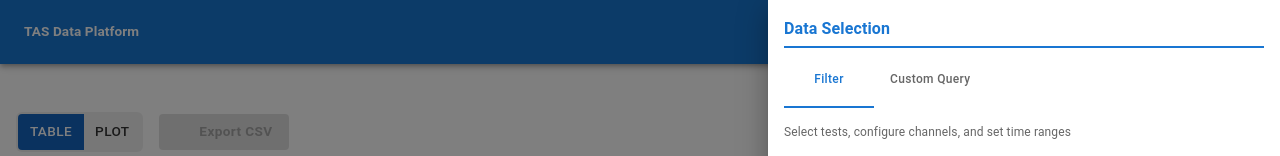
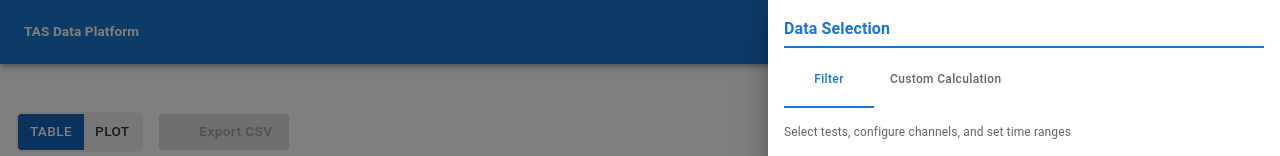
Before and after one commit to react-angular-standards/test-react, a React (Create React App) app: page / in a window 1280 px wide. Shown: the top 156 px of the page. Built offline with nearby package versions, Linux system fonts and the light colour scheme; no server answers; data requests are answered from the project's data file; some icons are missing.

Commit message:
Rename Custom Query to Custom Calculation

```diff
--- a/src/pages/HistoricalDataRefactored.tsx
+++ b/src/pages/HistoricalDataRefactored.tsx
@@ -517,7 +517,8 @@ const HistoricalDataRefactored: React.FC = () => {
       zoomType: "xy",
       title: {
         fontSize: 20,
-        text: dataSource === "filter" ? "Filter Data" : "Custom Query Data",
+        text:
+          dataSource === "filter" ? "Filter Data" : "Custom Calculation Data",
       },
       axisX: {
         title: "Time",
@@ -659,8 +660,10 @@ const HistoricalDataRefactored: React.FC = () => {
                       sx={{ color: "#666", fontSize: "0.8rem" }}
                     >
                       Source:{" "}
-                      {dataSource === "filter" ? "Filter" : "Custom Query"} (
-                      {tableData.length} rows)
+                      {dataSource === "filter"
+                        ? "Filter"
+                        : "Custom Calculation"}{" "}
+                      ({tableData.length} rows)
                     </Typography>
                   )}
                 </Box>
@@ -815,7 +818,7 @@ const HistoricalDataRefactored: React.FC = () => {
                   }}
                 >
                   <Tab label="Filter" value="filter" />
-                  <Tab label="Custom Query" value="customQuery" />
+                  <Tab label="Custom Calculation" value="customQuery" />
                 </Tabs>
 
                 <Box
@@ -843,7 +846,7 @@ const HistoricalDataRefactored: React.FC = () => {
                     />
                   )}
 
-                  {/* Custom Query Tab Content */}
+                  {/* Custom Calculation Tab Content */}
                   {activeTab === "customQuery" && (
                     <CustomQueryDrawerContent
                       loading={loading}
```
